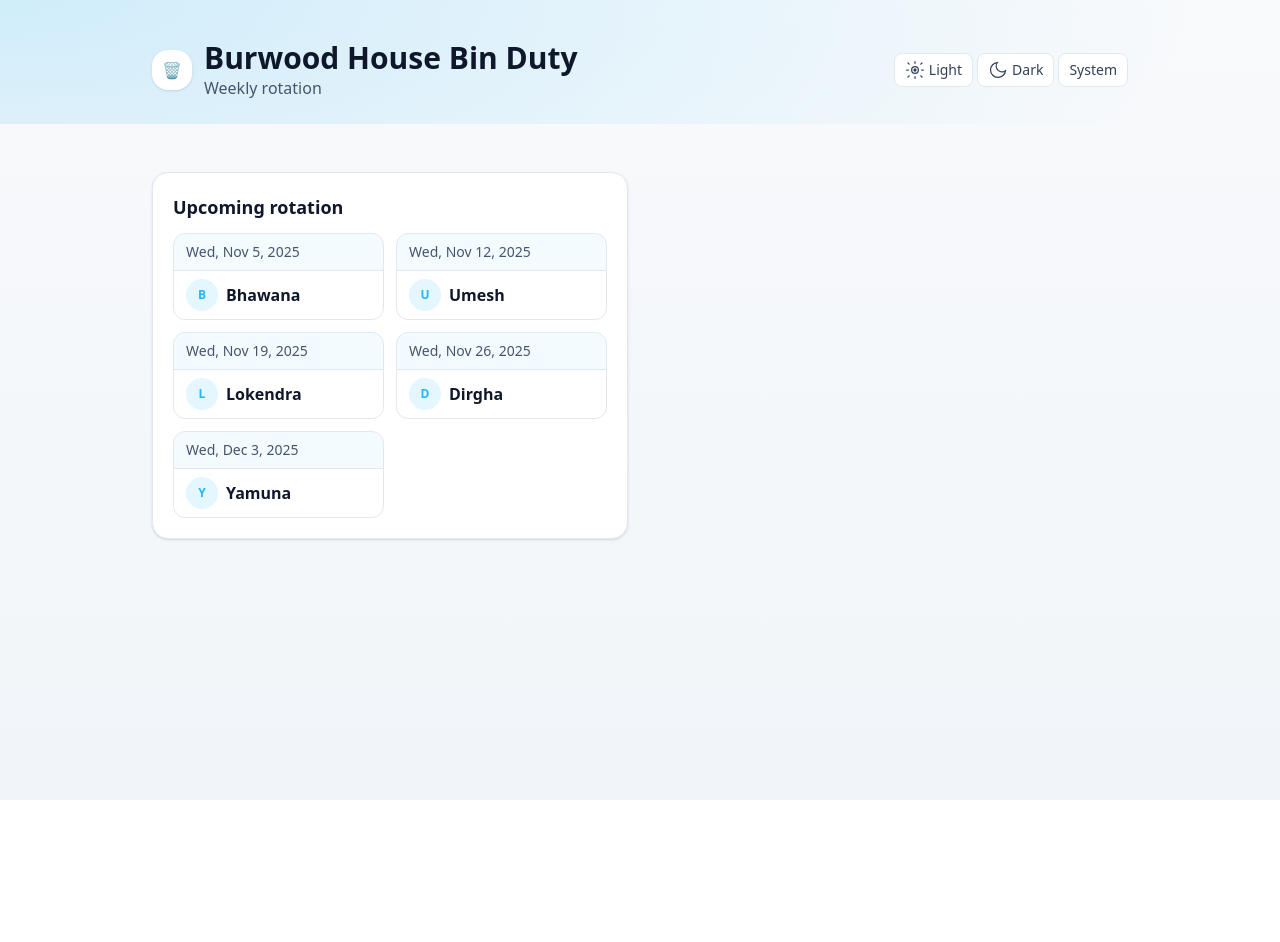
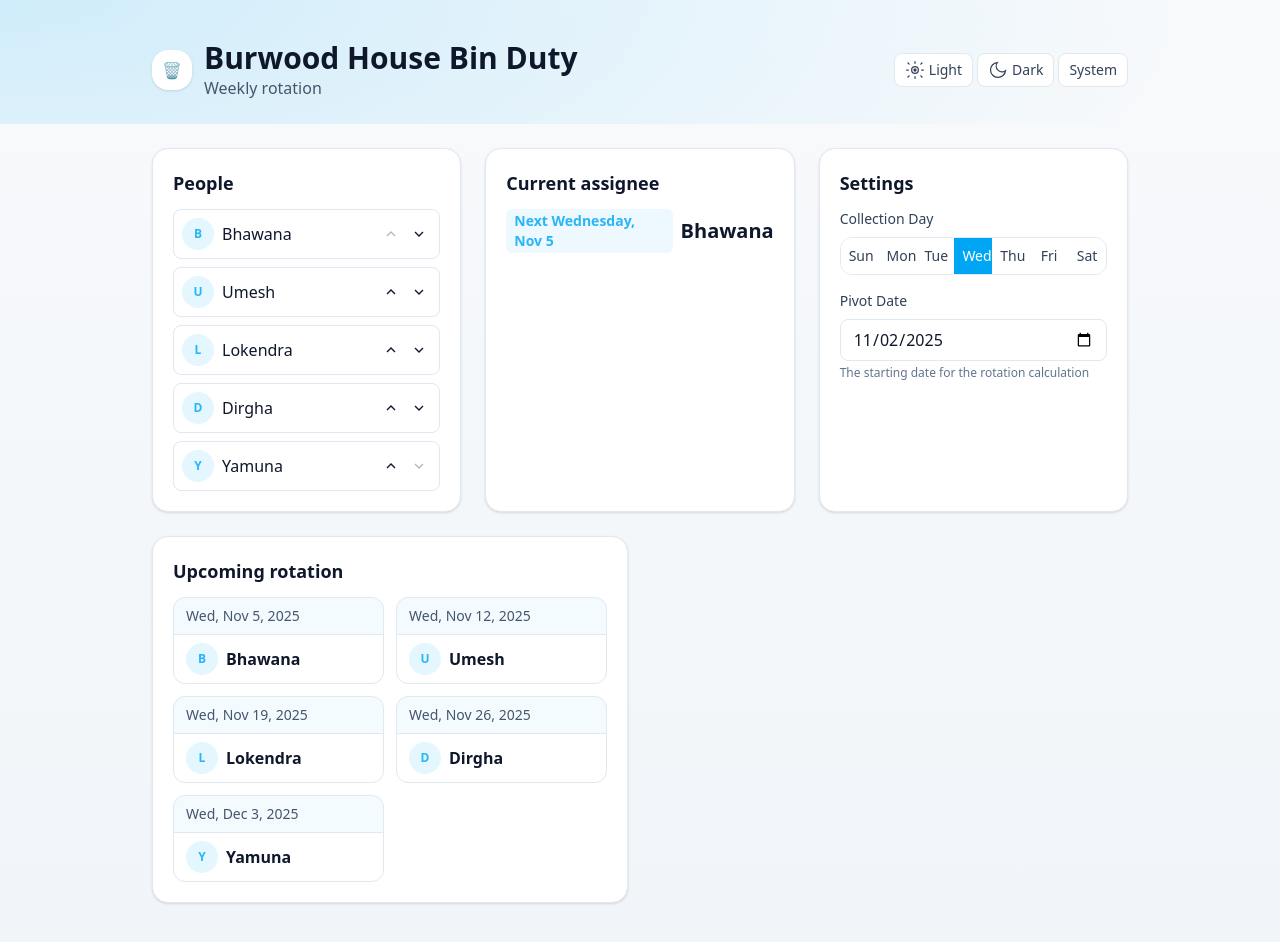
Before and after one commit to cg99/roomates, a React (Vite) app: page / in a window 1280 px wide. Before the commit the page ends 800 px from the top, so only its background shows below. Built offline with nearby package versions, Linux system fonts and the light colour scheme.

Commit message:
edit people

```diff
--- a/src/App.tsx
+++ b/src/App.tsx
@@ -1,4 +1,4 @@
-import { useMemo } from "react";
+import { useMemo, useState } from "react";
 import { useLocalStorage } from "./hooks/useLocalStorage";
 import { useTheme } from "./hooks/useTheme";
 import {
@@ -10,21 +10,25 @@ import {
 } from "./utils/date";
 import Header from "./components/Header";
 import ThemeToggle from "./components/ThemeToggle";
-import { UpcomingRotation } from "./components/RotationPanels";
+import { UpcomingRotation, CurrentAssignee } from "./components/RotationPanels";
+import PeopleList from "./components/PeopleList";
+import SettingsPanel from "./components/SettingsPanel";
+
+const ACCENT = "#29B6F6";
 
 
 export default function App() {
   // --- state
-  const [names] = useLocalStorage<string[]>("bin:names", [
+  const [names, setNames] = useLocalStorage<string[]>("bin:names", [
     "Bhawana",
     "Umesh",
     "Lokendra",
     "Dirgha",
     "Yamuna",
   ]);
-  // const [newName, setNewName] = useState("");
-  const [weekday] = useLocalStorage<number>("bin:weekday", 3); // default Wed
-  const [pivotIso] = useLocalStorage<string>(
+  const [newName, setNewName] = useState("");
+  const [weekday, setWeekday] = useLocalStorage<number>("bin:weekday", 3); // default Wed
+  const [pivotIso, setPivotIso] = useLocalStorage<string>(
     "bin:pivot",
     new Date().toISOString().slice(0, 10)
   );
@@ -57,22 +61,22 @@ export default function App() {
   }, [names, nextOcc, currentIndex]);
 
   // --- actions
-  // function add() {
-  //   const n = newName.trim();
-  //   if (!n) return;
-  //   setNames([...names, n]);
-  //   setNewName("");
-  // }
-  // function remove(i: number) {
-  //   setNames(names.filter((_, idx) => idx !== i));
-  // }
-  // function move(i: number, dir: -1 | 1) {
-  //   const j = i + dir;
-  //   if (j < 0 || j >= names.length) return;
-  //   const arr = [...names];
-  //   [arr[i], arr[j]] = [arr[j], arr[i]];
-  //   setNames(arr);
-  // }
+  function add() {
+    const n = newName.trim();
+    if (!n) return;
+    setNames([...names, n]);
+    setNewName("");
+  }
+  function remove(i: number) {
+    setNames(names.filter((_, idx) => idx !== i));
+  }
+  function move(i: number, dir: -1 | 1) {
+    const j = i + dir;
+    if (j < 0 || j >= names.length) return;
+    const arr = [...names];
+    [arr[i], arr[j]] = [arr[j], arr[i]];
+    setNames(arr);
+  }
 
   return (
 
@@ -80,7 +84,7 @@ export default function App() {
       <Header themeNode={<ThemeToggle theme={theme} setTheme={setTheme} />} />
 
       <main className="max-w-5xl mx-auto px-6 py-6 grid md:grid-cols-3 gap-6">
-        {/* <PeopleList
+        <PeopleList
           names={names}
           add={add}
           remove={remove}
@@ -88,19 +92,19 @@ export default function App() {
           newName={newName}
           setNewName={setNewName}
           accent={ACCENT}
-        /> */}
-        {/* <CurrentAssignee
+        />
+        <CurrentAssignee
           hasNames={names.length > 0}
           currentName={names[currentIndex]}
           nextOcc={nextOcc}
-        /> */}
+        />
 
-        {/* <SettingsPanel
+        <SettingsPanel
           weekday={weekday}
           setWeekday={setWeekday}
           pivotIso={pivotIso}
           setPivotIso={setPivotIso}
-        /> */}
+        />
       </main>
 
       <section className="max-w-5xl mx-auto px-6 pb-10 grid md:grid-cols-2 gap-6">
--- /dev/null
+++ b/src/components/PeopleList.tsx
@@ -0,0 +1,56 @@
+import Avatar from "./Avatar";
+
+export default function PeopleList({
+  names,
+  move,
+}: {
+  names: string[];
+  add: () => void;
+  remove: (i: number) => void;
+  move: (i: number, dir: -1 | 1) => void;
+  newName: string;
+  setNewName: (s: string) => void;
+  accent?: string;
+}) {
+  return (
+    <div className="bg-white dark:bg-slate-900 rounded-2xl shadow-sm border border-slate-200 dark:border-slate-700 p-4 md:p-5">
+      <h2 className="font-bold text-lg mb-3">People</h2>
+
+      <div className="space-y-2">
+        {names.map((name, i) => (
+          <div
+            key={i}
+            className="flex items-center gap-2 p-2 rounded-lg border border-slate-200 dark:border-slate-700 hover:bg-slate-50 dark:hover:bg-slate-800 transition"
+          >
+            <Avatar name={name} />
+            <span className="flex-1 font-medium">{name}</span>
+            <div className="flex items-center gap-1">
+              <button
+                onClick={() => move(i, -1)}
+                disabled={i === 0}
+                className="p-1 rounded hover:bg-slate-200 dark:hover:bg-slate-700 disabled:opacity-30 disabled:cursor-not-allowed transition"
+                aria-label="Move up"
+                title="Move up"
+              >
+                <svg width="16" height="16" viewBox="0 0 24 24" fill="none" stroke="currentColor" strokeWidth="2">
+                  <path d="M18 15l-6-6-6 6" />
+                </svg>
+              </button>
+              <button
+                onClick={() => move(i, 1)}
+                disabled={i === names.length - 1}
+                className="p-1 rounded hover:bg-slate-200 dark:hover:bg-slate-700 disabled:opacity-30 disabled:cursor-not-allowed transition"
+                aria-label="Move down"
+                title="Move down"
+              >
+                <svg width="16" height="16" viewBox="0 0 24 24" fill="none" stroke="currentColor" strokeWidth="2">
+                  <path d="M6 9l6 6 6-6" />
+                </svg>
+              </button>
+            </div>
+          </div>
+        ))}
+      </div>
+    </div>
+  );
+}
--- a/src/components/Segmented.tsx
+++ b/src/components/Segmented.tsx
@@ -2,6 +2,7 @@ const WEEKDAYS = ["Sunday", "Monday", "Tuesday", "Wednesday", "Thursday", "Frida
 
 export default function Segmented({
     value,
+    onChange,
 }: {
     value: number;
     onChange: (n: number) => void;
@@ -11,7 +12,7 @@ export default function Segmented({
             {WEEKDAYS.map((label, i) => (
                 <button
                     key={i}
-                    // onClick={() => onChange(i)}
+                    onClick={() => onChange(i)}
                     className={`px-2 py-2 text-sm focus:outline-none focus-visible:ring-2 focus-visible:ring-offset-2 focus-visible:ring-sky-400 focus-visible:ring-offset-white dark:focus-visible:ring-offset-slate-900 ${value === i
                         ? "bg-sky-500 text-white"
                         : "bg-white hover:bg-slate-50 text-slate-700 dark:bg-slate-800 dark:text-slate-200 dark:hover:bg-slate-700"
--- /dev/null
+++ b/src/components/SettingsPanel.tsx
@@ -0,0 +1,47 @@
+import Segmented from "./Segmented";
+
+export default function SettingsPanel({
+  weekday,
+  setWeekday,
+  pivotIso,
+  setPivotIso,
+}: {
+  weekday: number;
+  setWeekday: (n: number) => void;
+  pivotIso: string;
+  setPivotIso: (s: string) => void;
+}) {
+  return (
+    <div className="bg-white dark:bg-slate-900 rounded-2xl shadow-sm border border-slate-200 dark:border-slate-700 p-4 md:p-5">
+      <h2 className="font-bold text-lg mb-3">Settings</h2>
+
+      <div className="space-y-4">
+        <div>
+          <label className="block text-sm font-medium text-slate-700 dark:text-slate-300 mb-2">
+            Collection Day
+          </label>
+          <Segmented value={weekday} onChange={setWeekday} />
+        </div>
+
+        <div>
+          <label
+            htmlFor="pivot-date"
+            className="block text-sm font-medium text-slate-700 dark:text-slate-300 mb-2"
+          >
+            Pivot Date
+          </label>
+          <input
+            id="pivot-date"
+            type="date"
+            value={pivotIso}
+            onChange={(e) => setPivotIso(e.target.value)}
+            className="w-full px-3 py-2 rounded-lg border border-slate-200 dark:border-slate-700 bg-white dark:bg-slate-800 text-slate-900 dark:text-slate-100 focus:outline-none focus:ring-2 focus:ring-offset-2 focus:ring-sky-400 focus:ring-offset-white dark:focus:ring-offset-slate-900"
+          />
+          <p className="mt-1 text-xs text-slate-500 dark:text-slate-400">
+            The starting date for the rotation calculation
+          </p>
+        </div>
+      </div>
+    </div>
+  );
+}
```
Also changed, not shown: 1 other file (tests, documents, lock files or other folders).
